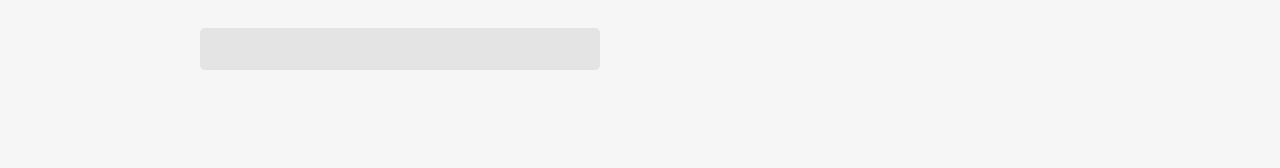
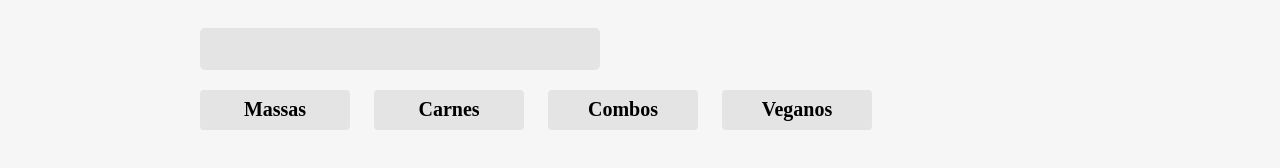
Before and after one commit to LucasBergamini05/Aluroni, a React (Create React App) app: page / in a window 1280 px wide. Shown: the part 564-732 px from the top of the page. Built offline with nearby package versions, Linux system fonts and the light colour scheme; a web font is replaced by a local one.

Commit message:
Criando filtros

```diff
--- a/src/pages/cardapio/Cardapio.module.scss
+++ b/src/pages/cardapio/Cardapio.module.scss
@@ -55,4 +55,12 @@
     font-size: 3rem;
     margin-bottom: 30px;
   }
+  &__filtros {
+    align-items: center;
+    display: flex;
+    flex-wrap: wrap;
+    justify-content: space-between;
+    margin-bottom: 30px;
+    width: 100%;
+  }
 }
--- /dev/null
+++ b/src/pages/cardapio/Filtros/Filtros.module.scss
@@ -0,0 +1,27 @@
+@import "styles/variaveis";
+
+.filtros {
+  display: flex;
+  gap: 24px;
+  flex-wrap: wrap;
+  margin: 20px 0;
+  &__filtro {
+    align-items: center;
+    background-color: $grey;
+    border: none;
+    border-radius: 4px;
+    display: flex;
+    font-size: 1.25rem;
+    font-weight: bold;
+    height: 40px;
+    justify-content: center;
+    width: 150px;
+    &--ativo {
+      background-color: $blue;
+      color: white;
+    }
+    &:hover {
+      cursor: pointer;
+    }
+  }
+}
--- /dev/null
+++ b/src/pages/cardapio/Filtros/filtros.json
@@ -0,0 +1,18 @@
+[
+  {
+    "label": "Massas",
+    "id": 1
+  },
+  {
+    "label": "Carnes",
+    "id": 2
+  },
+  {
+    "label": "Combos",
+    "id": 3
+  },
+  {
+    "label": "Veganos",
+    "id": 4
+  }
+]
--- /dev/null
+++ b/src/pages/cardapio/Filtros/index.tsx
@@ -0,0 +1,24 @@
+import filtros from './filtros.json'
+import styles from './Filtros.module.scss'
+
+interface IFiltro{
+  label: string;
+  id: number
+}
+
+export default function Filtros(){
+
+  function selecionarFiltro(filtro: IFiltro){}
+
+  return(
+    <div className={styles.filtros}>
+      {filtros.map(filtro => {
+        return(
+          <button className={styles.filtros__filtro} key={filtro.id} onClick={() => selecionarFiltro(filtro)}>
+            {filtro.label}
+          </button>
+        )
+      })}
+    </div>
+  )
+}
--- a/src/pages/cardapio/index.tsx
+++ b/src/pages/cardapio/index.tsx
@@ -2,6 +2,7 @@
 import {ReactComponent as Logo } from 'assets/logo.svg'
 import { useState } from 'react'
 import Buscador from './Buscador';
+import Filtros from './Filtros';
 
 export default function Cardapio(){
   const [busca, setBusca] = useState("");
@@ -17,7 +18,10 @@
       </header>
       <section className={styles.cardapio}>
         <h3 className={styles.cardapio__titulo}>Cardápio</h3>
-        <Buscador busca={busca} setBusca={setBusca}></Buscador>
+        <Buscador busca={busca} setBusca={setBusca}/>
+        <div className={styles.cardapio__filtros}>
+          <Filtros />
+        </div>
       </section>
     </main>
   )
```
